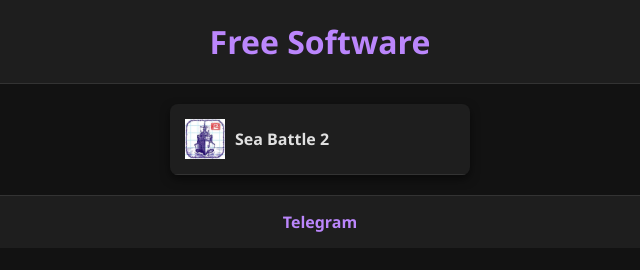
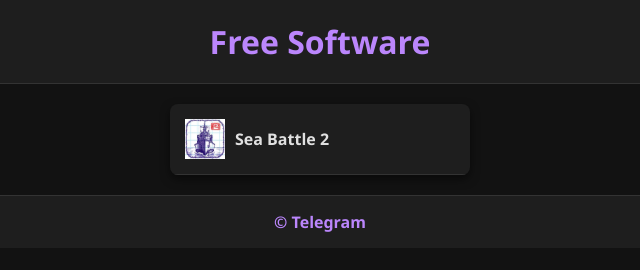
Before and after one commit to sukunafreesoft/Softik, a plain HTML site: page index.html in a window 1280 px wide. Shown: the full height of the page, 320-960 px from the left. Drawn offline with Linux system fonts and the light colour scheme.

Commit message:
Add files via upload

```diff
--- a/index.html
+++ b/index.html
@@ -28,7 +28,7 @@
     </main>
 
     <footer>
-        <a href="https://t.me/yourchannel" target="_blank">Telegram</a>
+        <a href="https://t.me/fergasy" target="_blank">&copy; Telegram</a>
     </footer>
 
     <script src="script.js"></script>
```
